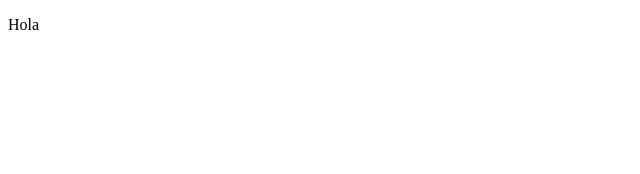
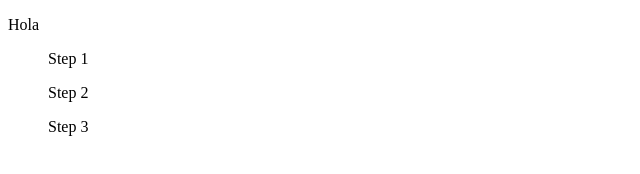
Before and after one commit to PaoMoyano/Aprendiendo-GitHub, a plain HTML site: page STEP 3/index.html in a window 1280 px wide. Shown: the whole page, without its empty margins (0-640 px from the left). Drawn offline with Linux system fonts and the light colour scheme.

Commit message:
Versión 2 - creación de items

```diff
--- a/STEP 3/index.html
+++ b/STEP 3/index.html
@@ -10,6 +10,9 @@
 <body>
     <p>Hola
     </p>
+    <ol>Step 1</ol>
+    <ol>Step 2</ol>
+    <ol>Step 3</ol>
 </body>
 
 </html>
```
